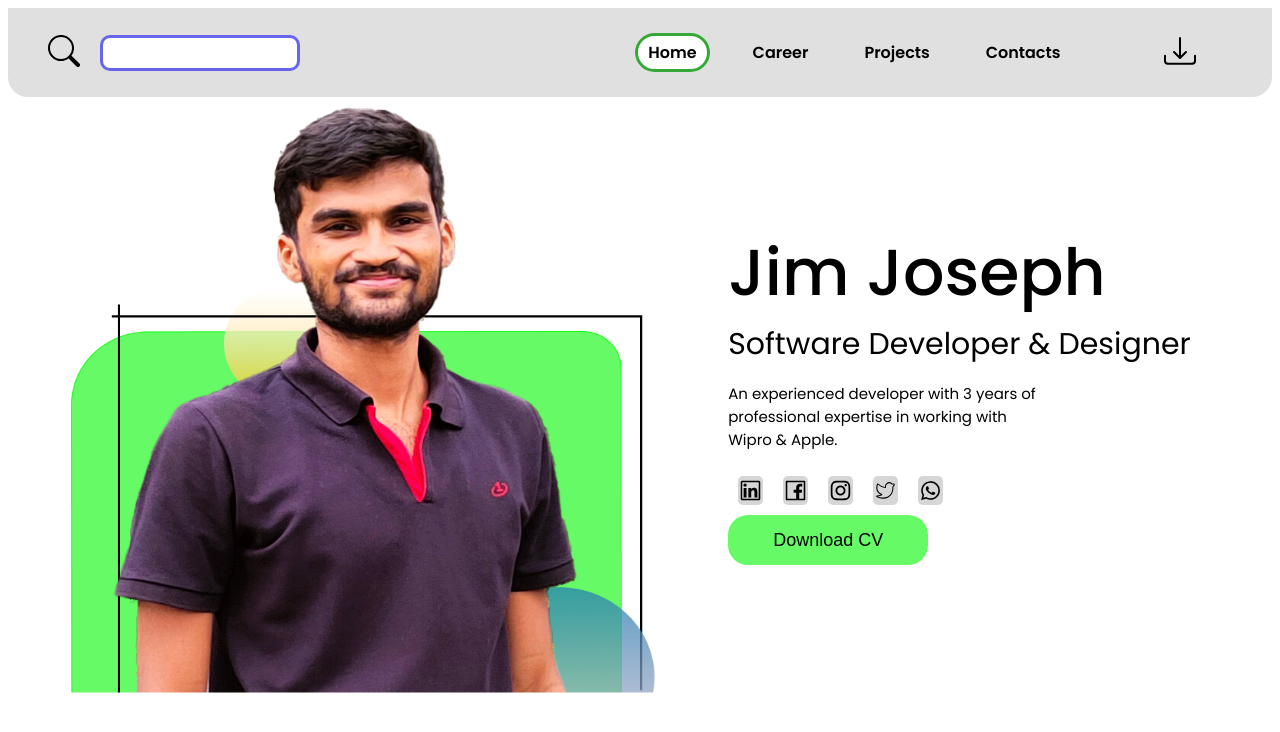
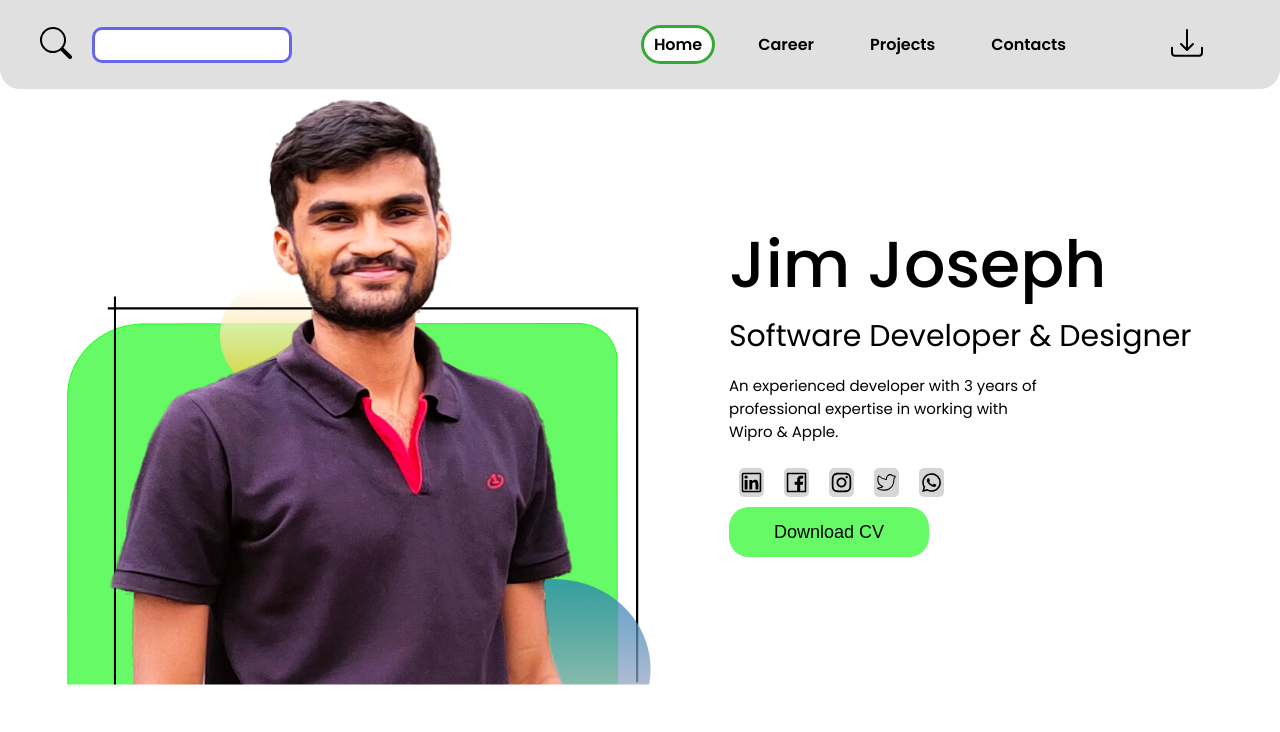
Before and after one commit to jimmanamel/Resume, a React (Create React App) app: page / in a window 1280 px wide. Shown: the top 732 px of the page. Built offline with nearby package versions, Linux system fonts and the light colour scheme.

Commit message:
Removing margin from body

```diff
--- a/src/App.js
+++ b/src/App.js
@@ -7,6 +7,7 @@ import CareerContainer from "./Components/Career/CareerContainer";
 import ProjectsContainer from "./Components/Projects/ProjectsContainer";
 import ContactsContainer from "./Components/Contacts/ContactsContainer";
 
+import './global.css'
 import './font.scss'
 
 const App=()=> {
--- /dev/null
+++ b/src/global.css
@@ -0,0 +1,3 @@
+body{
+    margin: 0px;
+}
```
